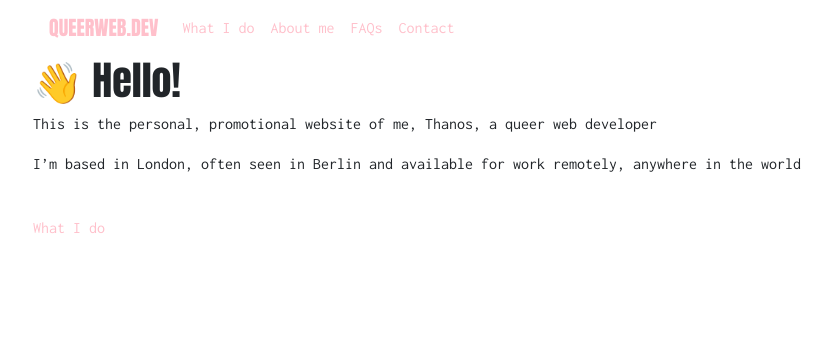
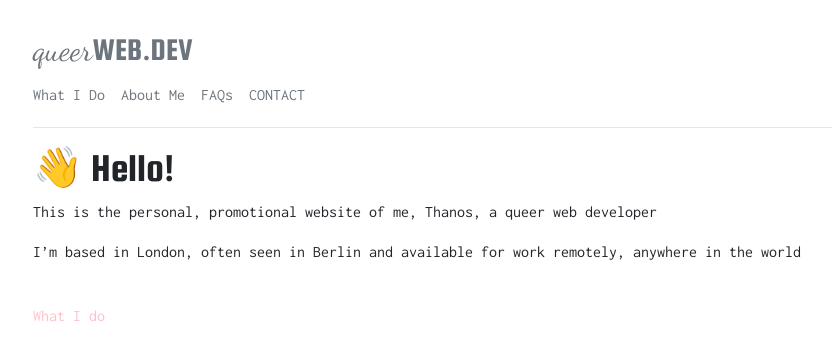
Before and after one commit to thanos982/queerweb.dev, a Jekyll site: the page built from index.html, in a window 1280 px wide. Shown: the top 360 px of the page, without its empty margins (52-884 px from the left). Built offline with Jekyll 4.4.1, drawn with Linux system fonts in a browser that asks for light colours; some web fonts are replaced.

Commit message:
design changes

```diff
--- a/_layouts/default.html
+++ b/_layouts/default.html
@@ -7,6 +7,8 @@ layout: compress
       <title>{{ page.title }}</title>
       <!-- link to main stylesheet -->
       <link href="https://fonts.googleapis.com/css?family=Anton|Baloo+Da|Inconsolata|Montserrat|Righteous|Teko&display=swap" rel="stylesheet">
+      <link href="https://fonts.googleapis.com/css?family=Abril+Fatface|Passion+One|Righteous|Squada+One|Yesteryear&display=swap" rel="stylesheet">
+      <link href="https://fonts.googleapis.com/css?family=Dancing+Script&display=swap" rel="stylesheet">
       {% capture inline_css %}
         {% include_relative assets/css/queerwebdev.scss %}
       {% endcapture %}
@@ -23,34 +25,27 @@ layout: compress
     </head>
     <body>
       <div class="container">
-        <nav class="navbar navbar-expand-lg">
-          <a class="navbar-brand" href="index">QUEERWEB.DEV</a>
-          <button class="navbar-toggler" type="button" data-toggle="collapse" data-target="#navbarNav" aria-controls="navbarNav" aria-expanded="false" aria-label="Toggle navigation">
-            <span class="navbar-toggler-icon"></span>
-          </button>
-          <div class="collapse navbar-collapse" id="navbarNav">
-            <ul class="navbar-nav">
-              <li class="nav-item active">
-                <a class="nav-link" href="services">What I do <span class="sr-only">(current)</span></a>
-              </li>
-              <li class="nav-item">
-                <a class="nav-link" href="about">About me</a>
-              </li>
-              <li class="nav-item">
-                <a class="nav-link" href="faqs">FAQs</a>
-              </li>
-              <li class="nav-item">
-                <a class="nav-link" href="contact">Contact</a>
-              </li>
-            </ul>
+        <header class="blog-header pt-3">
+          <div class="row flex-nowrap justify-content-between align-items-center">
+            <div class="col-12 pt-1">
+              <a class="navbar-brand text-muted" href="index"><span class="queer">queer</span>WEB.DEV</a>
+            </div>
           </div>
-        </nav>
+        </header>
+        <div class="nav-scroller py-1 m-b-0">
+          <nav class="nav d-flex">
+            {% for item in site.data.nav_items %}
+              <a href="{{item.url}}" class="{% if item.full_url == page.url %}active{% endif %} pr-3 text-muted">
+                {{item.title}}
+              </a>
+            {% endfor %}
+          </nav>
+        </div>
+        <hr/>
 
-        <div class="row">
-          <div class="col-sm-12">
-            {{ content }}
-          </div>
-        </div>
+
+
+        {{ content }}
 
       </div>
 
--- a/assets/css/queerwebdev.scss
+++ b/assets/css/queerwebdev.scss
@@ -8,6 +8,14 @@ body, html{
   font-family: 'Inconsolata', monospace;
 }
 
-.navbar-brand, h1, h2, h3, h4, h5, h6{
-  font-family: 'Anton', sans-serif;
+h1, h2, h3, h4, h5, h6{
+  font-family: 'Squada One', sans-serif;
 }
+
+.navbar-brand{
+  font-size: 2em;
+  font-family: 'Squada One', cursive;
+  .queer{
+    font-family: 'Dancing Script', cursive;
+  }
+}
```
Also changed, not shown: _data/nav_items.yml (added, +15 -0 lines).
